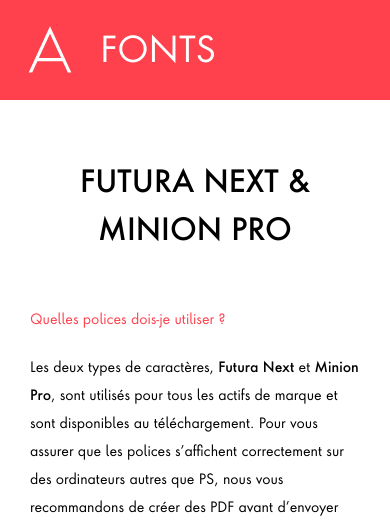
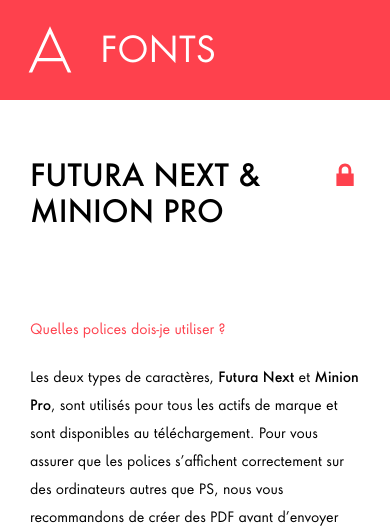
Before and after one commit to publicissapient-france/brand-website, a PHP site: page /fonts.php in a window 390 px wide. Shown: the part 51-577 px from the top of the page. Run offline with PHP 8.4, Linux system fonts and the light colour scheme.

Commit message:
add lock to FONTS page

```diff
--- a/fonts.php
+++ b/fonts.php
@@ -22,10 +22,27 @@
 		<div class="content">
 
 			<div class="fonts-title">
-				<h2>FUTURA NEXT & MINION PRO</h2>
-				<p class="red-text">Quelles polices dois-je utiliser ?</p>
+                <div class="title-lock">
+                    <h2>
+                        FUTURA NEXT & MINION PRO
+                        <svg version="1.1" id="Calque_1" xmlns="http://www.w3.org/2000/svg" xmlns:xlink="http://www.w3.org/1999/xlink" width="30" height="30" x="0px" y="0px"
+                             viewBox="0 0 30 30" style="enable-background:new 0 0 30 30;" xml:space="preserve">
+                        <path d="M23.3,13.4h-2V9.7c0-3.5-2.8-6.3-6.3-6.3S8.7,6.2,8.7,9.7v3.7h-2c-0.2,0-0.3,0.1-0.3,0.3v12c0,0.2,0.1,0.3,0.3,0.3h16.7c0.2,0,0.3-0.1,0.3-0.3v-12C23.6,13.5,23.5,13.4,23.3,13.4z M18.4,9.7v3.7h-6.7V9.7c0-1.8,1.5-3.3,3.4-3.3S18.4,7.8,18.4,9.7z"/>
+                        </svg>
+                    </h2>
+
+                </div>
+
+
+                <svg xmlns="http://www.w3.org/2000/svg" xmlns:xlink="http://www.w3.org/1999/xlink" width="30" height="30" viewBox="0 0 30 30"><defs><style>.a{fill:none;}.b{clip-path:url(#a);}</style><path d="M64-75.25A11.763,11.763,0,0,1,52.25-87,11.763,11.763,0,0,1,64-98.75,11.763,11.763,0,0,1,75.75-87,11.763,11.763,0,0,1,64-75.25Zm0-22A10.261,10.261,0,0,0,53.75-87,10.261,10.261,0,0,0,64-76.75,10.261,10.261,0,0,0,74.25-87,10.261,10.261,0,0,0,64-97.25Z" transform="translate(-39 112)"/></defs></svg>
+
+                <p class="red-text">Quelles polices dois-je utiliser ?</p>
 				<p>Les deux types de caractères, <span>Futura Next</span> et <span>Minion Pro</span>, sont utilisés pour tous les actifs de marque et sont disponibles au téléchargement. Pour vous assurer que les polices s’affichent correctement sur des ordinateurs autres que PS, nous vous recommandons de créer des PDF avant d’envoyer des présentations à des destinataires externes, y compris des clients.</p>
 			</div>
+
+
+
+
 			<div class="download-link">
 
 				<div class="fonts-container">
--- a/styles/fonts.css
+++ b/styles/fonts.css
@@ -5,9 +5,6 @@
 	padding: 30px 30px 10px 30px;
 }
 
-.fonts-title h2 {
-	margin-bottom: 20px;
-}
 
 .fonts-title p {
 	font-size: 14px;
@@ -90,6 +87,7 @@
 	font-weight: 400;
 }
 
+
 @media only screen and (min-width: 1024px) {
 	.fonts-container {
 		display: flex;
--- a/styles/global.css
+++ b/styles/global.css
@@ -193,6 +193,28 @@
 }
 
 
+
+.title-lock{
+  display: flex;
+  margin-bottom: 20px;
+}
+
+.title-lock h2{
+  display: flex;
+  line-height: 26px;
+}
+
+.title-lock h2 svg {
+  padding-left: 6px;
+  height: 24px;
+  min-height: 24px;
+}
+
+.title-lock h2 svg path{
+  fill: var(--ps-red);
+}
+
+
 .color-black {background-color: var(--black);}
 .color-ps-red {background-color: var(--ps-red);}
 .color-white {background-color: var(--white);}
@@ -230,6 +252,18 @@
     margin-left: 30px;
   }
 
+  .title-lock h2{
+    display: flex;
+    line-height: 36px;
+  }
+
+  .title-lock h2 svg {
+    padding-left: 6px;
+    height: 30px;
+    min-height: 30px;
+
+  }
+
   }
 
 
@@ -245,7 +279,7 @@
   h2 {
     padding: 30px 0px;
     font-size: 30px;
-    text-align: center;
+    text-align: left;
     line-height: 48px;
   }
 
@@ -257,4 +291,16 @@
     margin-left: 30px;
     margin-right: 30px;
   }
+
+    .title-lock h2{
+      display: flex;
+      line-height: 36px;
+    }
+
+    .title-lock h2 svg {
+      padding-left: 6px;
+      height: 30px;
+      min-height: 30px;
+      min-width: 30px;
+    }
 }
```
Also changed, not shown: images/lock.svg (added), 1 other file.
